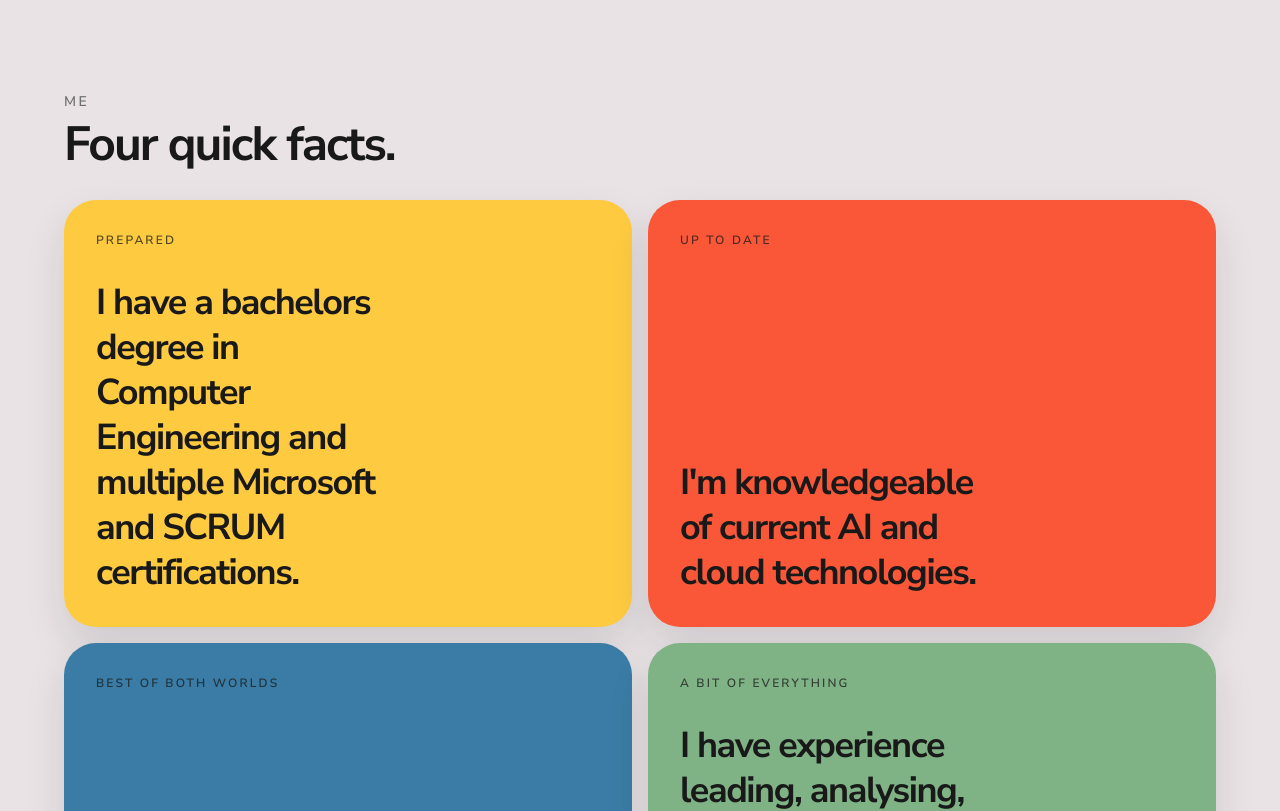
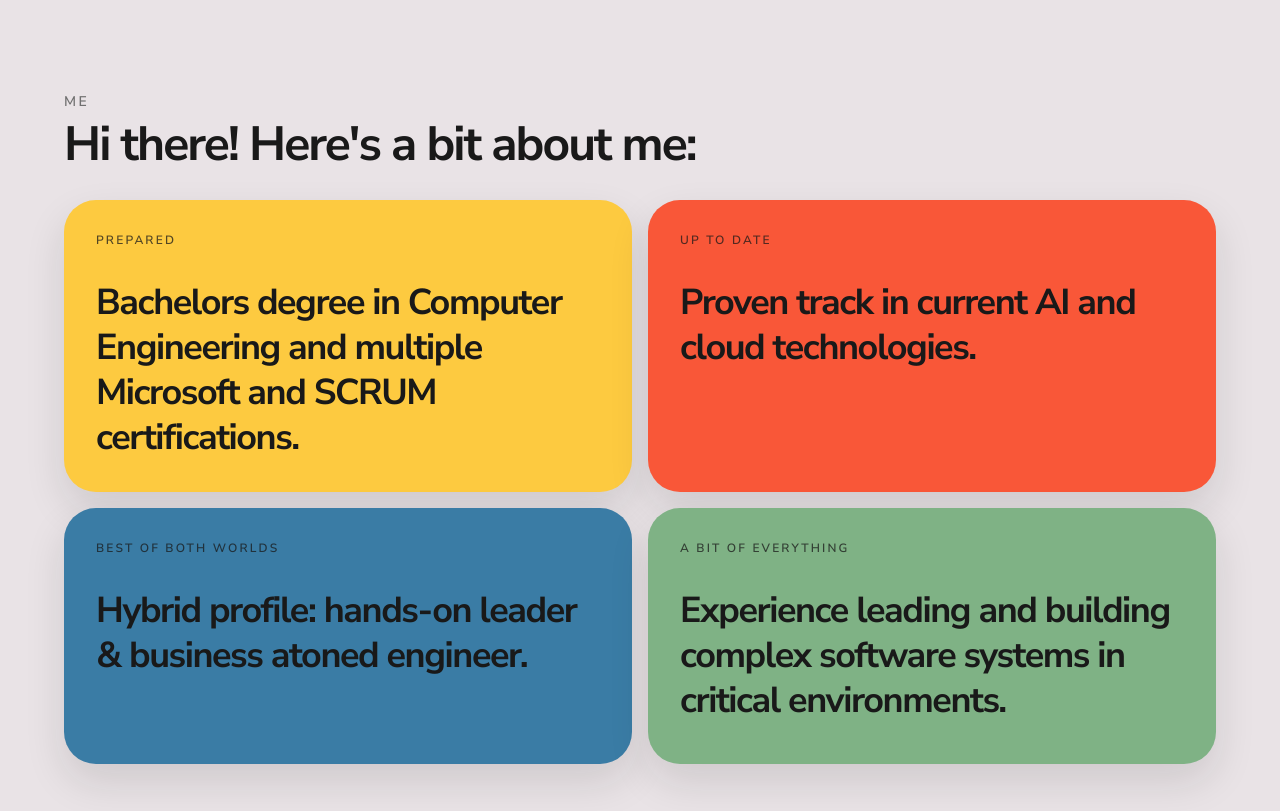
Before and after one commit to conderodrigo98/personal-website, a Next.js app: page / in a window 1280 px wide. Shown: the part 820-1631 px from the top of the page. Built offline with nearby package versions, Linux system fonts and the light colour scheme.

Commit message:
wip: improve me section

```diff
--- a/app/components/me.tsx
+++ b/app/components/me.tsx
@@ -1,8 +1,8 @@
 const meCards = [
-  { title: "Prepared", body: "I have a bachelors degree in Computer Engineering and multiple Microsoft and SCRUM certifications.", color: "var(--brand-yellow)" },
-  { title: "Up to date", body: "I'm knowledgeable of current AI and cloud technologies.", color: "var(--brand-red)" },
-  { title: "Best of both worlds", body: "I have a hybrid profile: hands-on leader & business atuned engineer.", color: "var(--brand-blue)" },
-  { title: "A bit of everything", body: "I have experience leading, analysing, designing, building, and deploying complex software systems in critical environments.", color: "var(--brand-green)" },
+  { title: "Prepared", body: "Bachelors degree in Computer Engineering and multiple Microsoft and SCRUM certifications.", color: "var(--brand-yellow)" },
+  { title: "Up to date", body: "Proven track in current AI and cloud technologies.", color: "var(--brand-red)" },
+  { title: "Best of both worlds", body: "Hybrid profile: hands-on leader & business atoned engineer.", color: "var(--brand-blue)" },
+  { title: "A bit of everything", body: "Experience leading and building complex software systems in critical environments.", color: "var(--brand-green)" },
 ];
 
 export default function Me() {
@@ -17,7 +17,7 @@ export default function Me() {
             Me
           </p>
           <h2 className="mt-2 text-4xl font-bold tracking-[-0.04em] sm:text-5xl">
-            Four quick facts.
+            Hi there! Here's a bit about me:
           </h2>
         </div>
 
@@ -28,11 +28,11 @@ export default function Me() {
               className="min-h-56 rounded-[2rem] p-6 shadow-[0_18px_40px_rgba(25,25,25,0.12)] sm:min-h-64 sm:p-8"
               style={{ backgroundColor: card.color }}
             >
-              <div className="flex h-full flex-col justify-between gap-8">
+              <div className="flex h-full flex-col gap-8">
                 <p className="text-xs font-semibold uppercase tracking-[0.18em] text-[var(--foreground)]/75">
                   {card.title}
                 </p>
-                <p className="max-w-[14ch] text-3xl font-bold leading-tight tracking-[-0.04em] text-[var(--foreground)] sm:text-4xl">
+                <p className="text-3xl font-bold leading-tight tracking-[-0.04em] text-[var(--foreground)] sm:text-4xl">
                   {card.body}
                 </p>
               </div>
--- a/app/components/my-journey.tsx
+++ b/app/components/my-journey.tsx
@@ -1,6 +1,6 @@
 const journeyStats = [
   { value: "7+", label: "Years in the industry." },
-  { value: "15+", label: "Completed projects." },
+  { value: "20+", label: "Completed projects." },
   { value: "10+", label: "Tools, stacks, and systems still in rotation." },
   { value: "Many", label: "Problems untangled one release at a time." },
 ];
```
Also changed, not shown: 2 other files (tests, documents, lock files or other folders).
